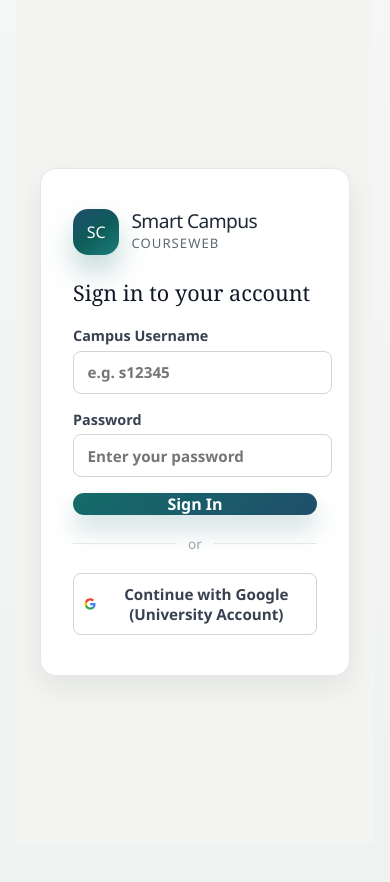
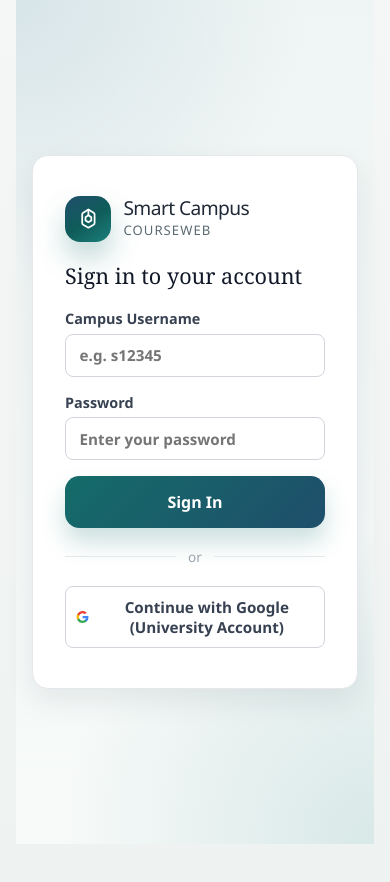
Before and after one commit to SandunDulanjana/Campus-Operations-Manager-COM-, a React app in the folder frontend/: page /login in a window 390 px wide. Built offline with nearby package versions, Linux system fonts and the light colour scheme; the HTML template or start-up script is replaced by a standard one.

Commit message:
fix errors
fix errors

```diff
--- a/frontend/src/App.css
+++ b/frontend/src/App.css
@@ -187,6 +187,11 @@
   transition: transform 140ms ease, border-color 140ms ease, background-color 140ms ease, color 140ms ease;
 }
 
+.sub-link-btn .nav-icon-shell {
+  width: 1rem;
+  height: 1rem;
+}
+
 .sub-link-btn:hover {
   color: #ffffff;
   border-color: rgba(255, 255, 255, 0.18);
@@ -246,7 +251,7 @@
   background: rgba(255, 255, 255, 0.9);
   color: var(--text-strong);
   border-radius: 999px;
-  padding: 0.35rem 0.42rem 0.35rem 0.35rem;
+  padding: 0.35rem 0.58rem 0.35rem 0.35rem;
   display: inline-flex;
   align-items: center;
   gap: 0.72rem;
@@ -1847,8 +1852,11 @@
   display: flex;
   align-items: center;
   justify-content: center;
-  background: #f4f5f2;
-  padding: 1.5rem;
+  background:
+    radial-gradient(circle at top left, rgba(45, 111, 149, 0.12), transparent 32%),
+    radial-gradient(circle at bottom right, rgba(27, 127, 123, 0.14), transparent 34%),
+    linear-gradient(180deg, #eff5f4 0%, #f7faf9 100%);
+  padding: clamp(1.25rem, 4vw, 2.5rem);
 }
 
 .login-card {
@@ -1868,7 +1876,6 @@
   display: flex;
   align-items: center;
   gap: 0.75rem;
-  margin-bottom: 0.25rem;
 }
 
 .login-title {
@@ -1883,7 +1890,17 @@
   gap: 1rem;
 }
 
-.login-form label {
+.login-inputs-row {
+  display: flex;
+  gap: 1rem;
+  align-items: end;
+  flex-wrap: wrap;
+}
+
+.login-form label,
+.login-inputs-row label {
+  flex: 1;
+  min-width: 180px;
   display: flex;
   flex-direction: column;
   gap: 0.35rem;
@@ -1892,24 +1909,31 @@
   color: #374151;
 }
 
-.login-form input {
+.login-form input,
+.login-inputs-row input {
   padding: 0.65rem 0.85rem;
   border: 1px solid #d1d5db;
   border-radius: 0.5rem;
   font: inherit;
   font-size: 0.95rem;
   color: #111827;
-}
-
-.login-form input:focus {
+  transition: border-color 140ms ease, box-shadow 140ms ease;
+}
+
+.login-form input:focus,
+.login-inputs-row input:focus {
   outline: 2px solid #0f766e;
   outline-offset: 1px;
   border-color: transparent;
 }
 
 .login-submit-btn {
-  width: 100%;
-  padding: 0.7rem;
+  width: auto;
+  min-width: 140px;
+  height: 52px;
+  margin-top: 1.7rem;
+  white-space: nowrap;
+  padding: 0 1.8rem;
   font-size: 1rem;
 }
 
@@ -1960,46 +1984,6 @@
   background: #f9fafb;
 }
 
-/* ==================== ADDED FOR HORIZONTAL LOGIN FORM (Screenshot Layout) ==================== */
-.login-inputs-row {
-  display: flex;
-  gap: 1rem;
-  align-items: end;
-  flex-wrap: wrap;
-}
-
-.login-inputs-row label {
-  flex: 1;
-  min-width: 180px;
-  display: flex;
-  flex-direction: column;
-  gap: 0.35rem;
-}
-
-.login-inputs-row .login-submit-btn {
-  width: auto;
-  min-width: 140px;
-  height: 52px;
-  margin-top: 1.7rem;        /* aligns button vertically with inputs */
-  white-space: nowrap;
-  padding: 0 1.8rem;
-  font-size: 1rem;
-}
-
-/* On small screens, stack back to vertical */
-@media (max-width: 700px) {
-  .login-inputs-row {
-    flex-direction: column;
-    align-items: stretch;
-  }
-  .login-inputs-row .login-submit-btn {
-    margin-top: 0;
-    height: auto;
-    width: 100%;
-  }
-}
-/* ========================================================================================== */
-
 @media (max-width: 1120px) {
   .footer-main {
     grid-template-columns: 1fr 1fr;
@@ -2032,6 +2016,7 @@
   .resource-showcase-list {
     grid-template-columns: repeat(2, minmax(0, 1fr));
   }
+
 }
 
 @media (max-width: 1440px) {
@@ -2137,6 +2122,20 @@
     display: none;
   }
 
+  .login-page {
+    padding: 1rem;
+  }
+
+  .login-inputs-row {
+    flex-direction: column;
+    align-items: stretch;
+  }
+
+  .login-submit-btn {
+    width: 100%;
+    margin-top: 0;
+  }
+
   .time-row,
   .home-feature-grid,
   .stats-strip,
--- a/frontend/src/auth/LoginPage.jsx
+++ b/frontend/src/auth/LoginPage.jsx
@@ -2,6 +2,16 @@
 import { useNavigate } from 'react-router-dom'
 import axios from 'axios'
 import { useAuth } from '../context/useAuth'
+
+function LoginBrandIcon() {
+  return (
+    <svg viewBox="0 0 24 24" aria-hidden="true">
+      <path d="M6 16.5V8.2c0-.7.36-1.34.96-1.7L12 3.5l5.04 3c.6.36.96 1 .96 1.7v8.3c0 .7-.36 1.34-.96 1.7L12 21l-5.04-2.8A1.97 1.97 0 0 1 6 16.5Z" />
+      <path d="M9.2 10.8 12 9l2.8 1.8V14L12 15.8 9.2 14v-3.2Z" />
+      <path d="M12 3.5v5.4" />
+    </svg>
+  )
+}
 
 function LoginPage() {
   const { login } = useAuth()
@@ -45,7 +55,9 @@
     <div className="login-page">
       <div className="login-card">
         <div className="login-brand">
-          <span className="brand-mark" aria-hidden="true">SC</span>
+          <span className="brand-mark" aria-hidden="true">
+            <LoginBrandIcon />
+          </span>
           <div>
             <p className="brand-title">Smart Campus</p>
             <p className="brand-subtitle">CourseWeb</p>
--- a/frontend/src/components/Navbar.jsx
+++ b/frontend/src/components/Navbar.jsx
@@ -34,6 +34,16 @@
     return (
       <svg viewBox="0 0 24 24" aria-hidden="true">
         <path d="m7 10 5 5 5-5" />
+      </svg>
+    )
+  }
+
+  if (kind === 'stack') {
+    return (
+      <svg viewBox="0 0 24 24" aria-hidden="true">
+        <path d="M12 4 4.75 7.5 12 11l7.25-3.5L12 4Z" />
+        <path d="M4.75 12.25 12 15.75l7.25-3.5" />
+        <path d="M4.75 16.75 12 20.25l7.25-3.5" />
       </svg>
     )
   }
@@ -112,7 +122,9 @@
       <header className="site-header">
         <div className="top-header">
           <Link to="/" className="brand" aria-label="Go to home page">
-            <span className="brand-mark" aria-hidden="true">SC</span>
+            <span className="brand-mark" aria-hidden="true">
+              <HeaderIcon kind="brand" />
+            </span>
             <div>
               <p className="brand-title">Smart Campus</p>
               <p className="brand-subtitle">Operations Hub</p>
@@ -137,8 +149,6 @@
                 aria-haspopup="menu"
                 aria-expanded={isMenuOpen}
               >
-                <span className="profile-name">{user.name?.toUpperCase()}</span>
-                <span aria-hidden="true">▾</span>
                 <span className="avatar">{initials}</span>
                 <span className="profile-copy">
                   <span className="profile-eyebrow">{user.role}</span>
@@ -231,13 +241,14 @@
 
         {!isAdminRoute && (
           <div className="sub-header">
-            {/* Your sub-header nav and search remain the same */}
             <nav className="sub-nav" aria-label="Primary navigation">
               <Link to="/" className="home-icon-link" title="Home">
-                <span className="nav-icon" aria-hidden="true">⌂</span>
+                <span className="nav-icon-shell" aria-hidden="true">
+                  <HeaderIcon kind="home" />
+                </span>
               </Link>
 
-              <div className="resource-dropdown" onMouseLeave={() => setIsResourceOpen(false)}>
+              <div className="resource-dropdown" ref={resourceAreaRef}>
                 <button
                   type="button"
                   className="sub-link-btn"
@@ -245,12 +256,18 @@
                   aria-haspopup="menu"
                   aria-expanded={isResourceOpen}
                 >
-                  Resources <span aria-hidden="true">▾</span>
+                  <span className="nav-icon-shell" aria-hidden="true">
+                    <HeaderIcon kind="stack" />
+                  </span>
+                  <span>Resources</span>
+                  <span className={`sub-link-chevron${isResourceOpen ? ' open' : ''}`} aria-hidden="true">
+                    <HeaderIcon kind="chevron" />
+                  </span>
                 </button>
                 {isResourceOpen && (
                   <div className="resource-menu" role="menu">
                     <Link to="/bookings" className="menu-item" role="menuitem" onClick={() => setIsResourceOpen(false)}>
-                      Booking
+                      Bookings
                     </Link>
                   </div>
                 )}
@@ -264,7 +281,9 @@
               aria-expanded={isSearchOpen}
               aria-label="Toggle search"
             >
-              <span className="nav-icon" aria-hidden="true">⌕</span>
+              <span className="nav-icon-shell" aria-hidden="true">
+                <HeaderIcon kind="search" />
+              </span>
             </button>
 
             {isSearchOpen && (
```
Lines whose indentation alone changed are shown as unchanged.
